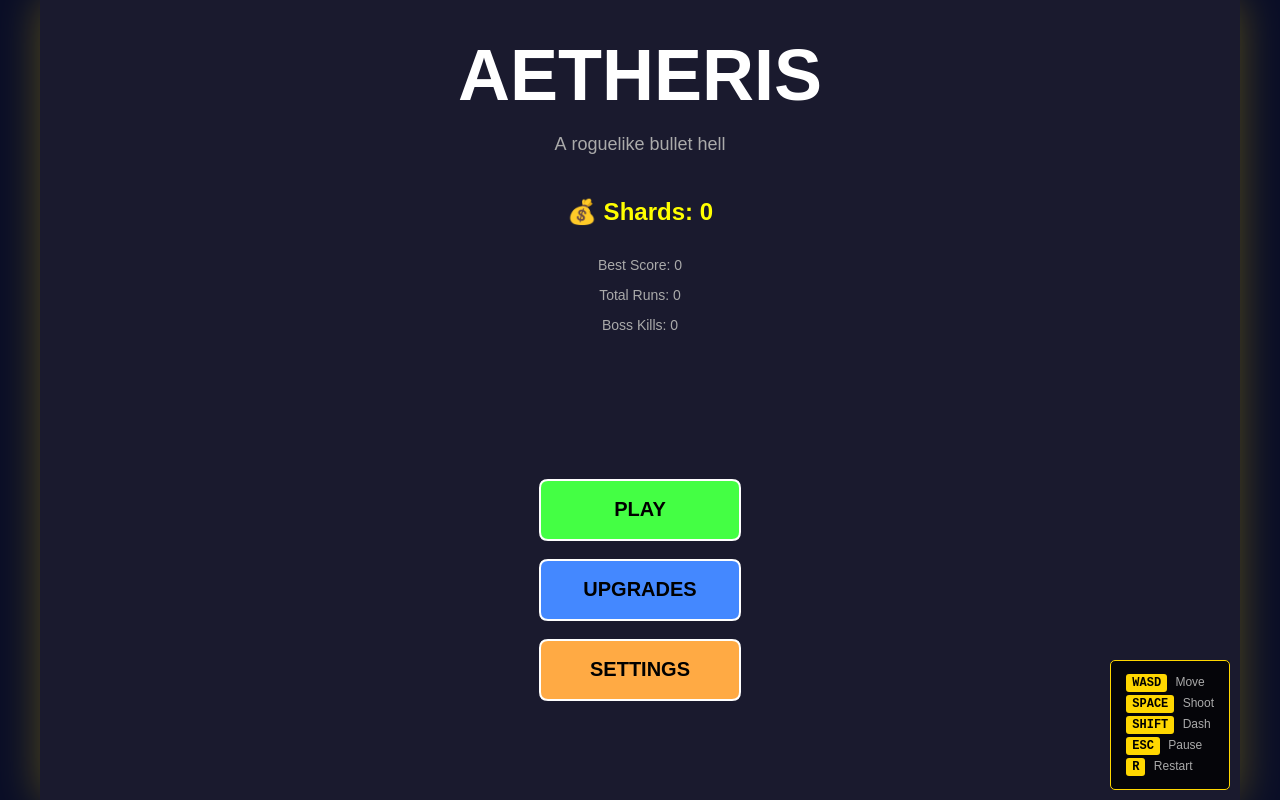
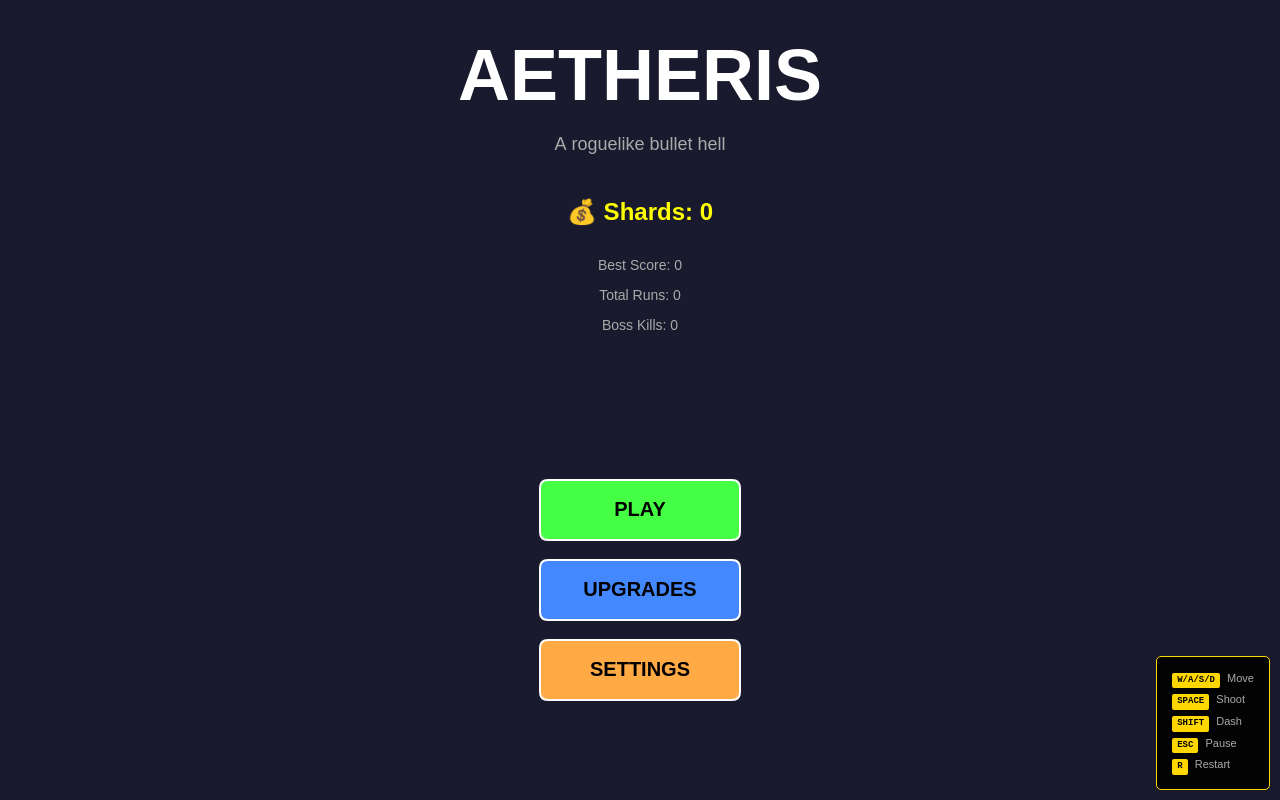
Before and after one commit to AnimatePro/AETHERIS-FIXED, a plain HTML site: page index.html in a window 1280 px wide. Drawn offline with Linux system fonts and the light colour scheme.

Commit message:
Update index.html

```diff
--- a/index.html
+++ b/index.html
@@ -11,9 +11,14 @@
             box-sizing: border-box;
         }
 
+        html, body {
+            width: 100%;
+            height: 100%;
+            margin: 0;
+            padding: 0;
+        }
+
         body {
-            width: 100%;
-            height: 100vh;
             display: flex;
             justify-content: center;
             align-items: center;
@@ -26,8 +31,6 @@
             position: relative;
             width: 100%;
             height: 100%;
-            max-width: 1200px;
-            max-height: 800px;
             background: #000;
             box-shadow: 0 0 40px rgba(255, 215, 0, 0.3);
         }
@@ -37,19 +40,6 @@
             width: 100%;
             height: 100%;
             background: #0a0e27;
-            cursor: crosshair;
-        }
-
-        @media (max-width: 768px) {
-            #gameContainer {
-                max-width: 100%;
-                max-height: 100%;
-            }
-
-            #gameCanvas {
-                width: 100vw;
-                height: 100vh;
-            }
         }
 
         /* Loading screen */
@@ -89,29 +79,31 @@
             position: absolute;
             bottom: 10px;
             right: 10px;
-            background: rgba(0, 0, 0, 0.8);
+            background: rgba(0, 0, 0, 0.9);
             color: #aaa;
             padding: 10px 15px;
             border-radius: 5px;
-            font-size: 12px;
-            max-width: 200px;
+            font-size: 11px;
+            max-width: 220px;
             z-index: 100;
             border: 1px solid #ffd700;
         }
 
         .control-line {
-            margin: 3px 0;
+            margin: 4px 0;
+            line-height: 1.3;
         }
 
         .key {
             background: #ffd700;
             color: #000;
-            padding: 2px 6px;
-            border-radius: 3px;
+            padding: 2px 5px;
+            border-radius: 2px;
             font-weight: bold;
             font-family: monospace;
+            font-size: 9px;
             display: inline-block;
-            margin-right: 5px;
+            margin-right: 4px;
         }
     </style>
 </head>
@@ -123,7 +115,7 @@
             <div>Loading AETHERIS...</div>
         </div>
         <div id="instructions">
-            <div class="control-line"><span class="key">WASD</span> Move</div>
+            <div class="control-line"><span class="key">W/A/S/D</span> Move</div>
             <div class="control-line"><span class="key">SPACE</span> Shoot</div>
             <div class="control-line"><span class="key">SHIFT</span> Dash</div>
             <div class="control-line"><span class="key">ESC</span> Pause</div>
@@ -139,44 +131,77 @@
     <script src="game.js"></script>
 
     <script>
-        // Initialize canvas with responsive sizing
-        function resizeCanvas() {
+        // Setup canvas BEFORE game initialization
+        function setupCanvas() {
             const canvas = document.getElementById('gameCanvas');
             const container = document.getElementById('gameContainer');
 
-            // Set canvas resolution
-            canvas.width = container.offsetWidth;
-            canvas.height = container.offsetHeight;
+            // Set canvas pixel resolution to match display size
+            const rect = container.getBoundingClientRect();
+            canvas.width = rect.width;
+            canvas.height = rect.height;
+
+            console.log(`Canvas initialized: ${canvas.width}x${canvas.height}`);
+            return canvas;
         }
 
-        window.addEventListener('resize', resizeCanvas);
-        resizeCanvas();
+        // Wait for all scripts to load then init game
+        function initGame() {
+            try {
+                const canvas = setupCanvas();
+                if (!canvas) {
+                    console.error('Canvas not found!');
+                    return;
+                }
 
-        // Hide loading screen when game is ready
-        window.addEventListener('load', () => {
-            const loadingScreen = document.getElementById('loadingScreen');
-            setTimeout(() => {
-                loadingScreen.style.display = 'none';
-            }, 500);
+                if (!window.AETH) {
+                    console.error('AETH not loaded!');
+                    return;
+                }
+
+                // Initialize sound
+                if (window.AETH.SND) {
+                    window.AETH.SND.init();
+                }
+
+                // Create and run game
+                if (window.AETH.Game) {
+                    const game = new window.AETH.Game(canvas);
+                    game.run();
+                    window.game = game;
+                    console.log('Game started successfully!');
+
+                    // Hide loading screen
+                    setTimeout(() => {
+                        const loading = document.getElementById('loadingScreen');
+                        if (loading) loading.style.display = 'none';
+                    }, 300);
+                } else {
+                    console.error('Game class not found!');
+                }
+            } catch (err) {
+                console.error('Game initialization error:', err);
+            }
+        }
+
+        // Handle window resize
+        window.addEventListener('resize', () => {
+            if (window.game && window.game.canvas) {
+                const rect = window.game.canvas.parentElement.getBoundingClientRect();
+                window.game.canvas.width = rect.width;
+                window.game.canvas.height = rect.height;
+            }
         });
 
-        // Prevent context menu on canvas
-        document.getElementById('gameCanvas').addEventListener('contextmenu', (e) => {
-            e.preventDefault();
-        });
+        // Prevent context menu
+        document.addEventListener('contextmenu', (e) => e.preventDefault());
 
-        // Handle fullscreen toggle
-        document.addEventListener('keydown', (e) => {
-            if (e.key === 'F11') {
-                e.preventDefault();
-                const canvas = document.getElementById('gameCanvas');
-                if (!document.fullscreenElement) {
-                    canvas.requestFullscreen().catch(err => console.log(err));
-                } else {
-                    document.exitFullscreen();
-                }
-            }
-        });
+        // Start game when page loads
+        if (document.readyState === 'loading') {
+            document.addEventListener('DOMContentLoaded', initGame);
+        } else {
+            initGame();
+        }
     </script>
 </body>
 </html>
```
